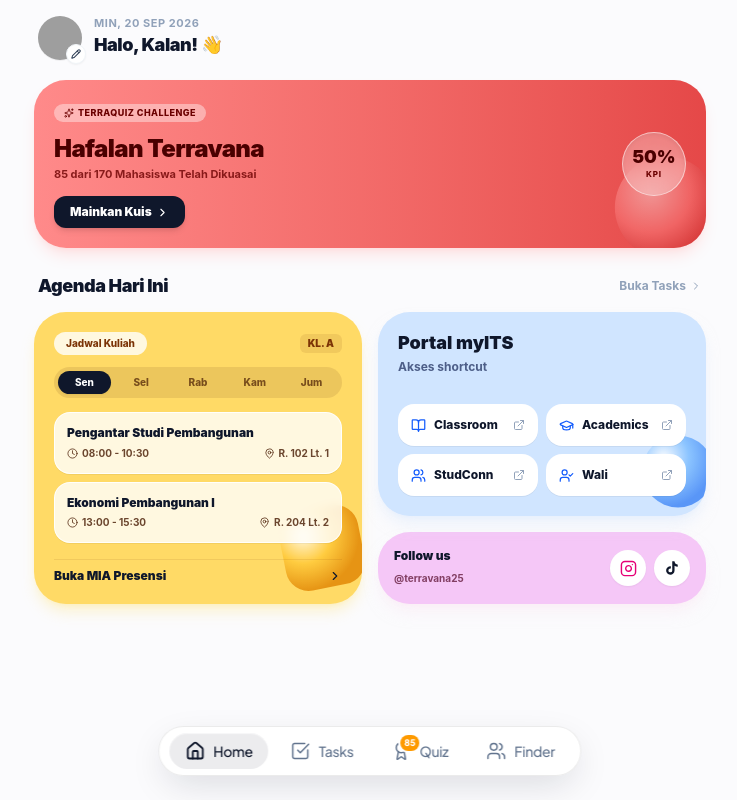
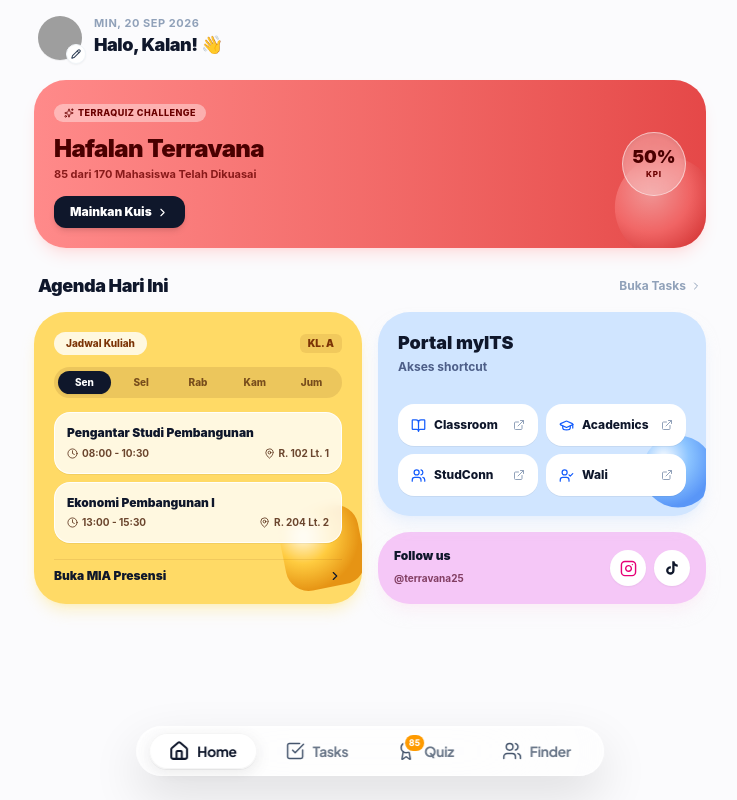
Before and after one commit to shagyaero-sudo/myTerravana, a React (Vite) app: page / in a window 1280 px wide. Shown: the whole page, without its empty margins (270-1007 px from the left). Built offline with nearby package versions, Linux system fonts and the light colour scheme; grey boxes are pictures that could not be loaded.

Commit message:
ultra glass

```diff
--- a/src/components/Navbar.tsx
+++ b/src/components/Navbar.tsx
@@ -33,7 +33,8 @@ export const Navbar: React.FC<NavbarProps> = ({
       aria-label="Bottom Navigation"
       className="fixed bottom-4 sm:bottom-6 left-1/2 -translate-x-1/2 z-50 pointer-events-auto"
     >
-      <div className="flex items-center gap-1 sm:gap-1.5 p-1.5 rounded-full bg-white/90 backdrop-blur-2xl border border-black/[0.08] shadow-[0_12px_36px_-6px_rgba(15,23,42,0.15)] px-2 sm:px-2.5">
+      {/* ULTRA GLASSMORPHISM CONTAINER (iOS Style) */}
+      <div className="w-[92vw] max-w-lg sm:w-auto flex items-center justify-between sm:justify-center gap-1 sm:gap-2 p-1.5 rounded-full bg-white/65 backdrop-blur-3xl backdrop-saturate-200 border border-white/60 shadow-[0_20px_50px_rgba(0,0,0,0.12),inset_0_1px_1px_rgba(255,255,255,0.9)] px-2.5 sm:px-3">
         {NAV_ITEMS.map((item) => {
           const isActive = activeTab === item.id;
           const Icon = item.icon;
@@ -43,14 +44,17 @@ export const Navbar: React.FC<NavbarProps> = ({
               key={item.id}
               type="button"
               onClick={() => onSelectTab(item.id)}
-              className={`relative flex items-center justify-center gap-2 p-3 sm:px-4 sm:py-2 rounded-full text-xs sm:text-sm font-semibold transition-colors duration-200 select-none outline-none ${
-                isActive ? 'text-slate-900' : 'text-slate-500 hover:text-slate-800'
+              className={`relative flex-1 sm:flex-initial flex items-center justify-center gap-2 px-3.5 sm:px-5 py-2.5 sm:py-2 rounded-full text-xs sm:text-sm font-semibold transition-all duration-300 select-none outline-none ${
+                isActive
+                  ? 'text-slate-900 shadow-2xs'
+                  : 'text-slate-600/80 hover:text-slate-900'
               }`}
             >
+              {/* ACTIVE PILL INDICATOR ALA iOS */}
               {isActive && (
                 <motion.div
                   layoutId="active-nav-indicator"
-                  className="absolute inset-0 bg-slate-900/[0.08] rounded-full shadow-[inset_0_1px_1px_rgba(255,255,255,0.6)]"
+                  className="absolute inset-0 bg-white/90 rounded-full shadow-[0_4px_16px_rgba(0,0,0,0.08),inset_0_1px_0_rgba(255,255,255,1)] border border-black/[0.04]"
                   transition={{
                     type: 'spring',
                     stiffness: 450,
@@ -59,21 +63,28 @@ export const Navbar: React.FC<NavbarProps> = ({
                 />
               )}
 
-              {/* ICON CONTAINER & INDIKATOR ANGKA QUIZ */}
+              {/* ICON CONTAINER & BADGE UNMASTERED */}
               <span className="relative z-10 flex items-center justify-center">
-                <Icon size={20} className={isActive ? 'stroke-[2.2]' : 'stroke-[1.8]'} />
+                <Icon
+                  size={20}
+                  className={
+                    isActive
+                      ? 'stroke-[2.3] text-slate-900 scale-105 transition-transform'
+                      : 'stroke-[1.8] text-slate-600'
+                  }
+                />
 
                 {item.id === 'terraquiz' &&
                   unmasteredQuizCount !== undefined &&
                   unmasteredQuizCount > 0 && (
-                    <span className="absolute -top-1.5 -right-2 z-20 flex h-4 min-w-4 items-center justify-center rounded-full bg-amber-500 px-1 text-[9px] font-extrabold text-white ring-2 ring-white">
+                    <span className="absolute -top-1.5 -right-2 z-20 flex h-4 min-w-4 items-center justify-center rounded-full bg-amber-500 px-1 text-[9px] font-black text-white ring-2 ring-white/90 shadow-2xs">
                       {unmasteredQuizCount}
                     </span>
                   )}
               </span>
 
-              {/* LABEL TEKS */}
-              <span className="relative z-10 whitespace-nowrap tracking-tight font-medium hidden sm:inline-block">
+              {/* LABEL TEKS (Tampil di Desktop / Layar Sedang ke Atas) */}
+              <span className="relative z-10 whitespace-nowrap tracking-tight font-bold hidden sm:inline-block">
                 {item.label}
               </span>
             </button>
```
